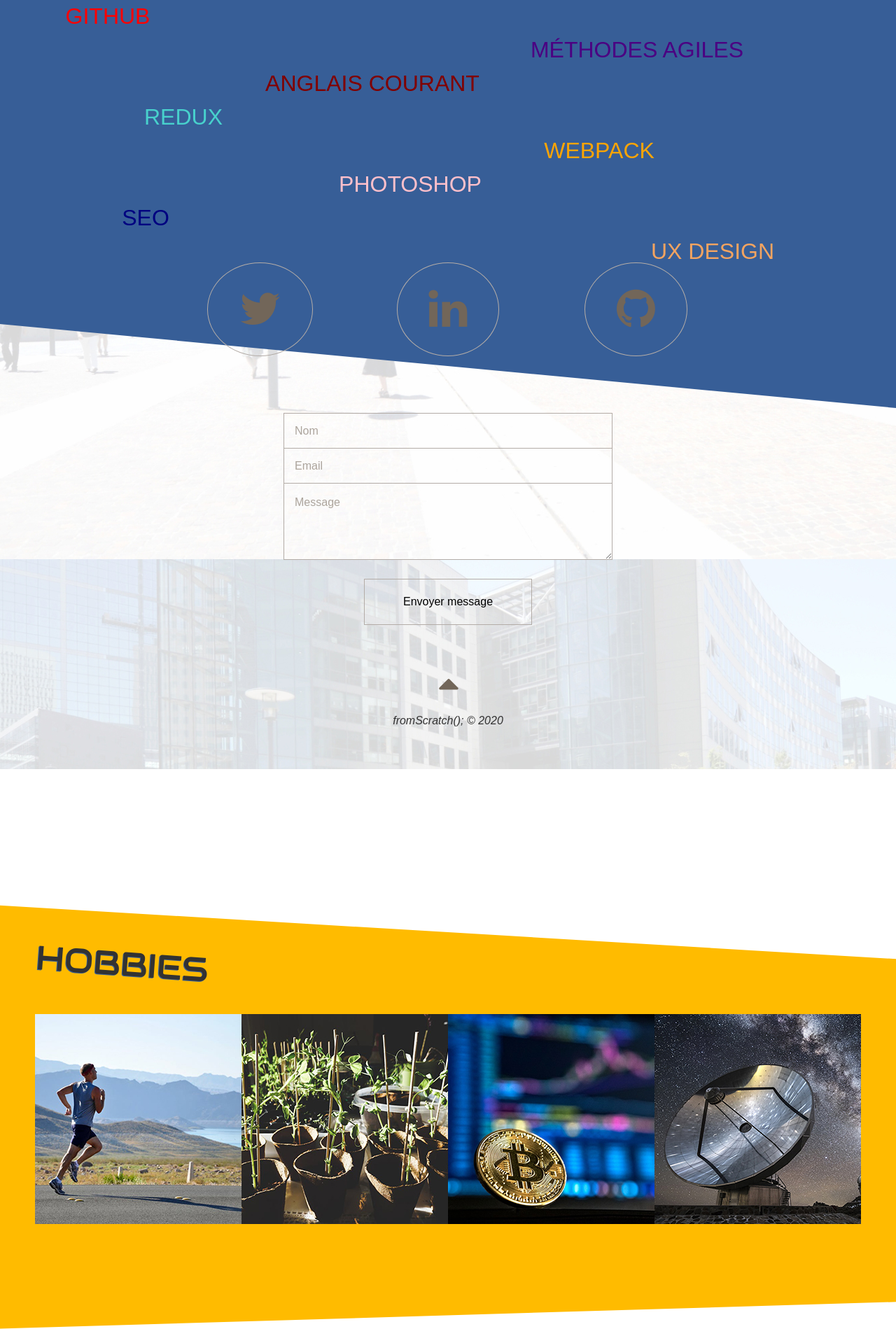
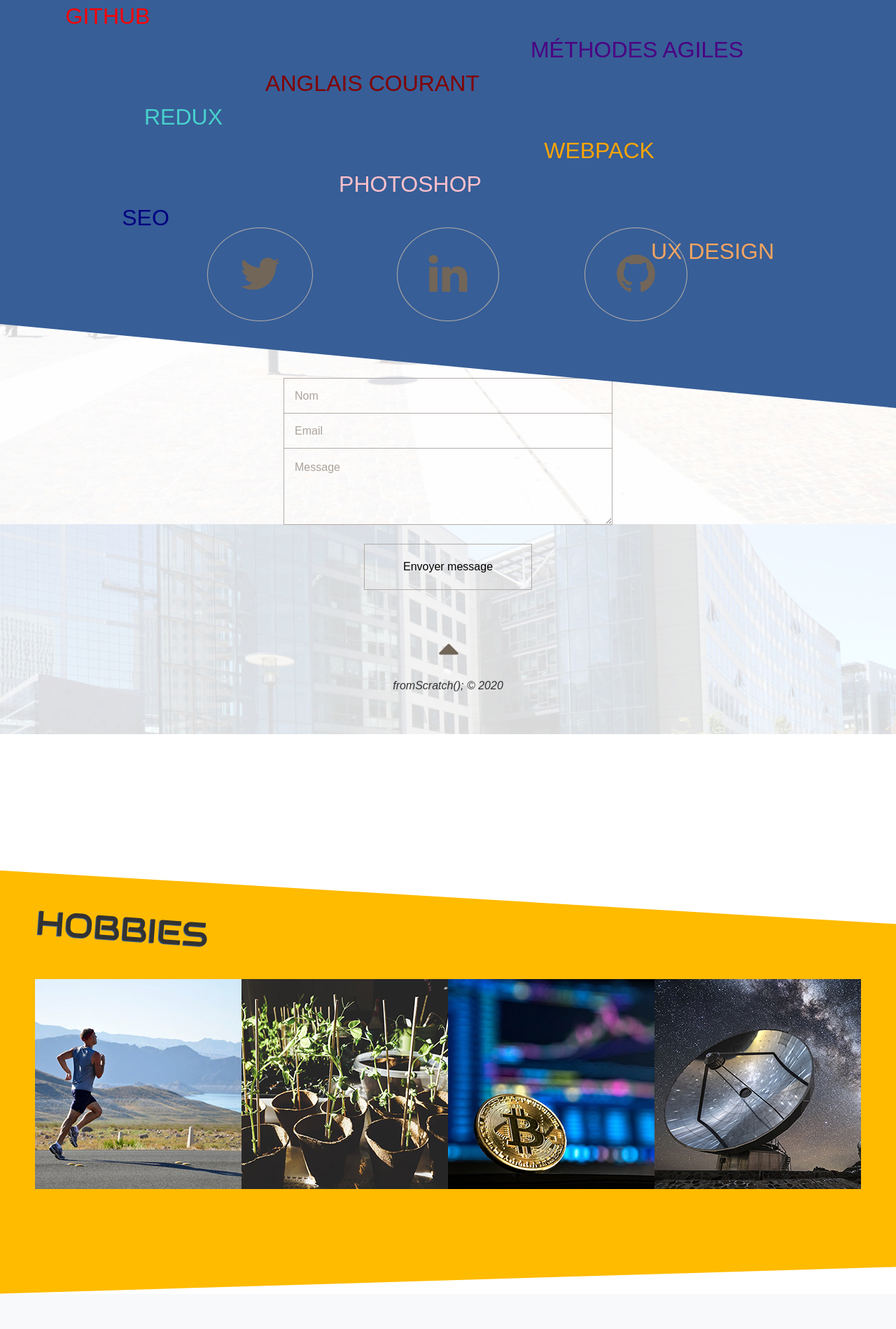
Before and after one commit to JustFS/P4-JS, a PHP site: page / in a window 1280 px wide. Shown: the part 3611-5510 px from the top of the page at 70% size. After the commit the page ends 5460 px from the top, so only its background shows below. Run offline with PHP 8.4, Linux system fonts and the light colour scheme; some web fonts are replaced.

Commit message:
Premier essai

```diff
--- a/style.css
+++ b/style.css
@@ -207,7 +207,7 @@ button a {
 }
 .hobbies {
     padding: 250px 50px 150px 50px;
-    margin: 550px 0 -1900px 0;
+    margin: 500px 0 -1900px 0;
     clip-path: polygon(0 21%, 100% 31%, 100% 95%, 0% 100%);
     background-color: #FFBB00;
 }
--- /dev/null
+++ b/test.txt
@@ -0,0 +1 @@
+J 1
```
